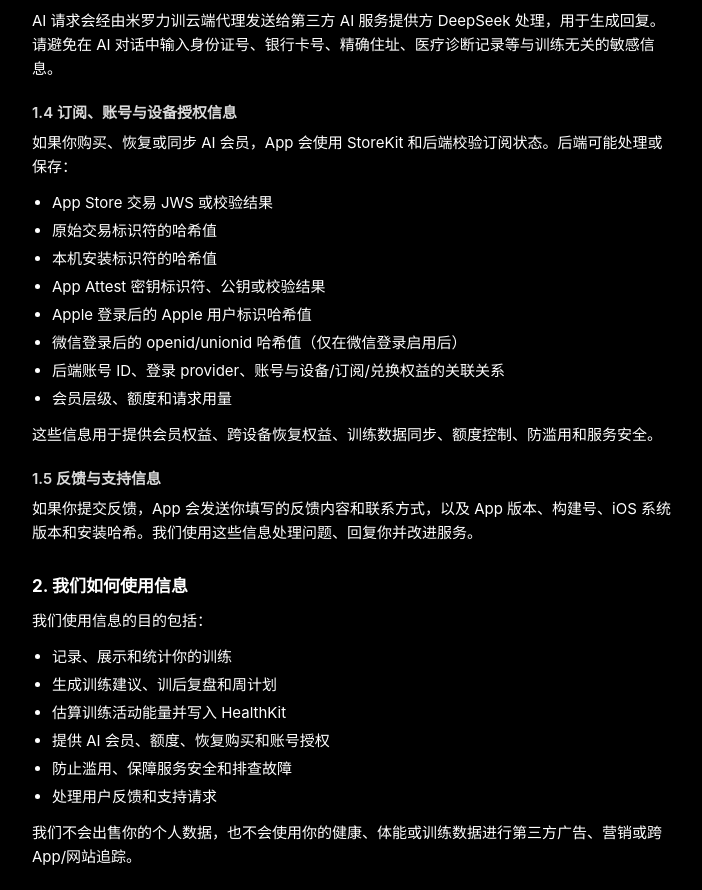
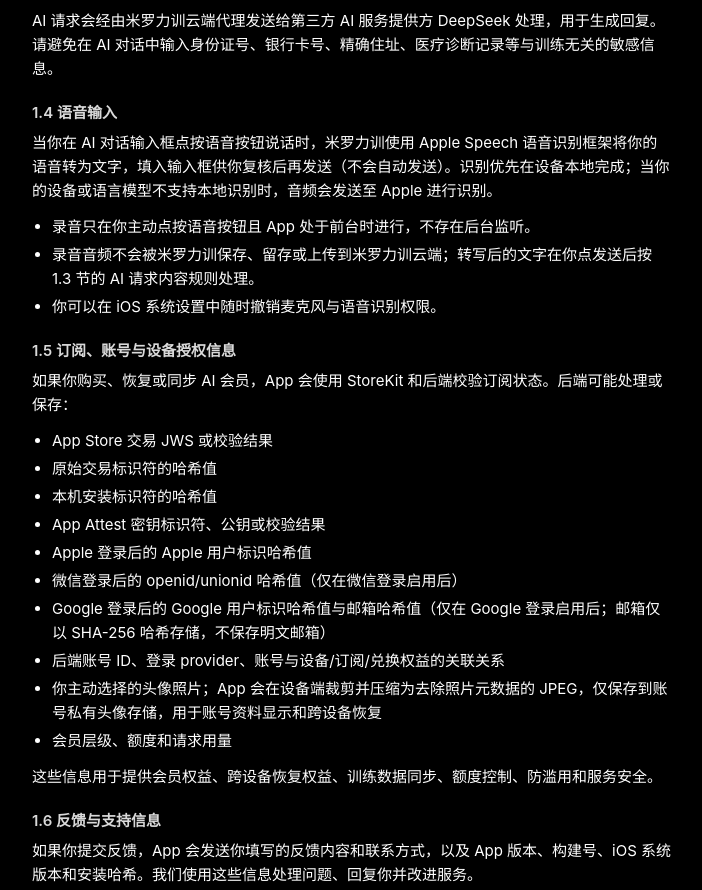
Before and after one commit to gao-zhijie/workoutapp-legal, a plain HTML site: page privacy.html in a window 1280 px wide. Shown: the part 1183-2073 px from the top of the page, without its empty margins (288-990 px from the left). Drawn offline with Linux system fonts and the light colour scheme.

Commit message:
同步 terms/privacy 到最新法务源（配合 app 提审）
- terms.html §4 补「24 小时内扣款 / 至少 24 小时前关闭」Schedule 2 法定
  续期披露（配合 workoutapp TermsOfService.md §4 改动）
- privacy.html 补 §1.4 语音输入节 + §1.5 订阅节加 Google 登录哈希与头像
  照片 + §3 信息共享加 Google + 生效日期改 2026-08-17（配合
  workoutapp PrivacyPolicy.md Google 登录 + 语音输入披露）

源：workoutapp Legal/TermsOfService.md + Legal/PrivacyPolicy.md（commit
d438927 系列）。

```diff
--- a/privacy.html
+++ b/privacy.html
@@ -31,7 +31,7 @@
 </head>
 <body>
 <h1>米罗力训隐私政策</h1>
-<p>生效日期：2026-07-17</p>
+<p>生效日期：2026-08-17</p>
 <p>米罗力训是一款力量训练记录与 AI 私教辅助 App。本政策说明我们如何处理你的训练数据、健康数据、AI 对话、订阅与反馈信息。</p>
 <p>个人信息处理者：高志杰（个人开发者） 联系方式：milo.workout@outlook.com</p>
 <h2>1. 我们处理哪些信息</h2>
@@ -61,7 +61,14 @@
 </ul>
 <p>云端代理用于鉴权、额度控制、防滥用和转发 AI 请求。当前设计要求云端只保存用量和安全所需的元数据，不持久化原始聊天内容、训练笔记、HealthKit 值或 AI 回复，除非将来你明确开启诊断日志功能。</p>
 <p>AI 请求会经由米罗力训云端代理发送给第三方 AI 服务提供方 DeepSeek 处理，用于生成回复。请避免在 AI 对话中输入身份证号、银行卡号、精确住址、医疗诊断记录等与训练无关的敏感信息。</p>
-<h3>1.4 订阅、账号与设备授权信息</h3>
+<h3>1.4 语音输入</h3>
+<p>当你在 AI 对话输入框点按语音按钮说话时，米罗力训使用 Apple Speech 语音识别框架将你的语音转为文字，填入输入框供你复核后再发送（不会自动发送）。识别优先在设备本地完成；当你的设备或语言模型不支持本地识别时，音频会发送至 Apple 进行识别。</p>
+<ul>
+<li>录音只在你主动点按语音按钮且 App 处于前台时进行，不存在后台监听。</li>
+<li>录音音频不会被米罗力训保存、留存或上传到米罗力训云端；转写后的文字在你点发送后按 1.3 节的 AI 请求内容规则处理。</li>
+<li>你可以在 iOS 系统设置中随时撤销麦克风与语音识别权限。</li>
+</ul>
+<h3>1.5 订阅、账号与设备授权信息</h3>
 <p>如果你购买、恢复或同步 AI 会员，App 会使用 StoreKit 和后端校验订阅状态。后端可能处理或保存：</p>
 <ul>
 <li>App Store 交易 JWS 或校验结果</li>
@@ -70,11 +77,13 @@
 <li>App Attest 密钥标识符、公钥或校验结果</li>
 <li>Apple 登录后的 Apple 用户标识哈希值</li>
 <li>微信登录后的 openid/unionid 哈希值（仅在微信登录启用后）</li>
+<li>Google 登录后的 Google 用户标识哈希值与邮箱哈希值（仅在 Google 登录启用后；邮箱仅以 SHA-256 哈希存储，不保存明文邮箱）</li>
 <li>后端账号 ID、登录 provider、账号与设备/订阅/兑换权益的关联关系</li>
+<li>你主动选择的头像照片；App 会在设备端裁剪并压缩为去除照片元数据的 JPEG，仅保存到账号私有头像存储，用于账号资料显示和跨设备恢复</li>
 <li>会员层级、额度和请求用量</li>
 </ul>
 <p>这些信息用于提供会员权益、跨设备恢复权益、训练数据同步、额度控制、防滥用和服务安全。</p>
-<h3>1.5 反馈与支持信息</h3>
+<h3>1.6 反馈与支持信息</h3>
 <p>如果你提交反馈，App 会发送你填写的反馈内容和联系方式，以及 App 版本、构建号、iOS 系统版本和安装哈希。我们使用这些信息处理问题、回复你并改进服务。</p>
 <h2>2. 我们如何使用信息</h2>
 <p>我们使用信息的目的包括：</p>
@@ -92,6 +101,7 @@
 <ul>
 <li>Apple：用于 StoreKit 订阅、Apple 登录、App Attest 和 HealthKit 授权。</li>
 <li>微信：用于微信登录授权（仅在该登录方式启用后）。</li>
+<li>Google：用于 Google 登录授权（仅在该登录方式启用后）。</li>
 <li>米罗力训云端代理：用于 AI 请求转发、账号登录、训练数据同步、鉴权、额度控制、订阅校验、反馈提交和防滥用。</li>
 <li>DeepSeek：用于处理你主动发起的 AI 请求并生成回复。</li>
 </ul>
```
Also changed, not shown: terms.html (+2 -2 lines).
